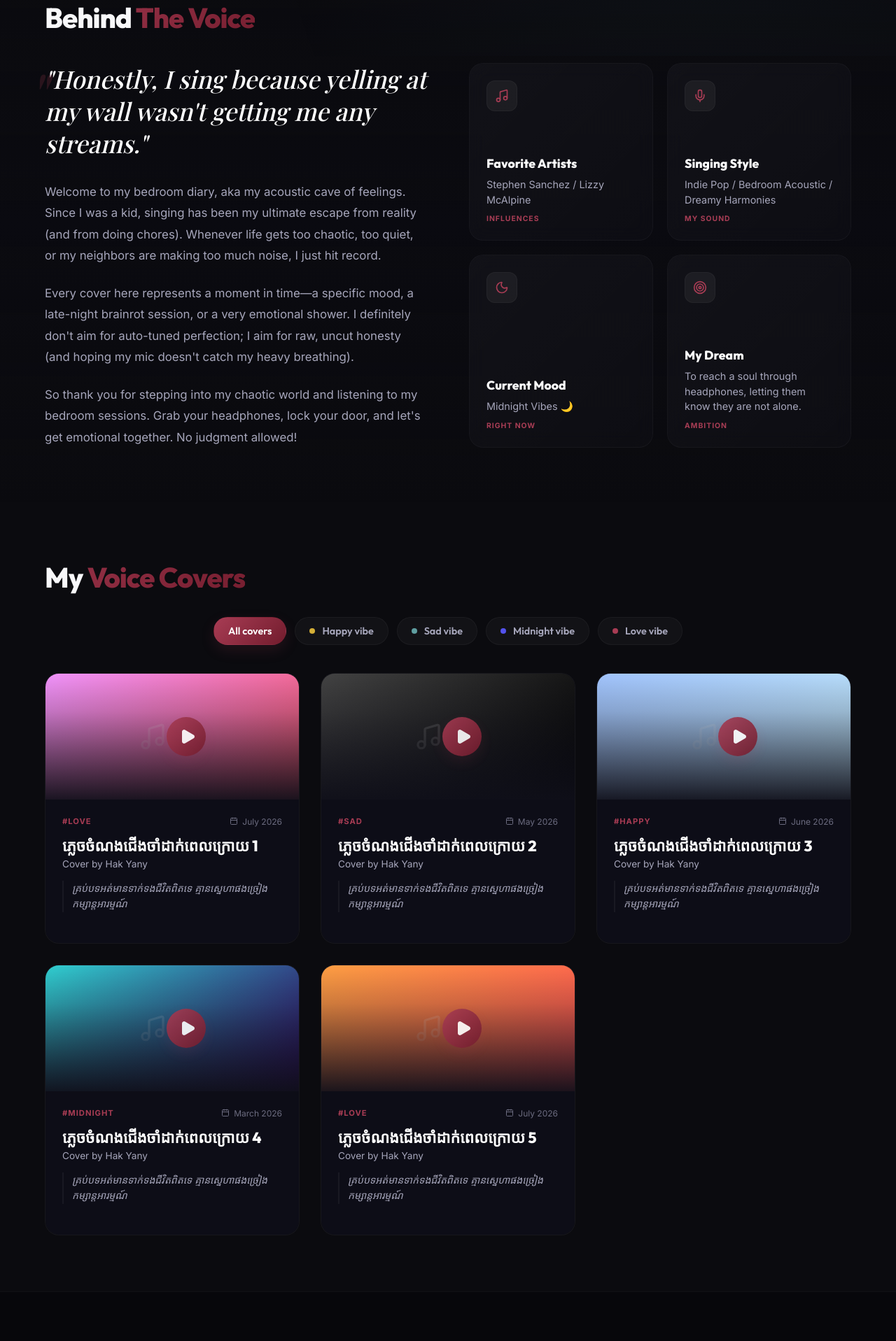
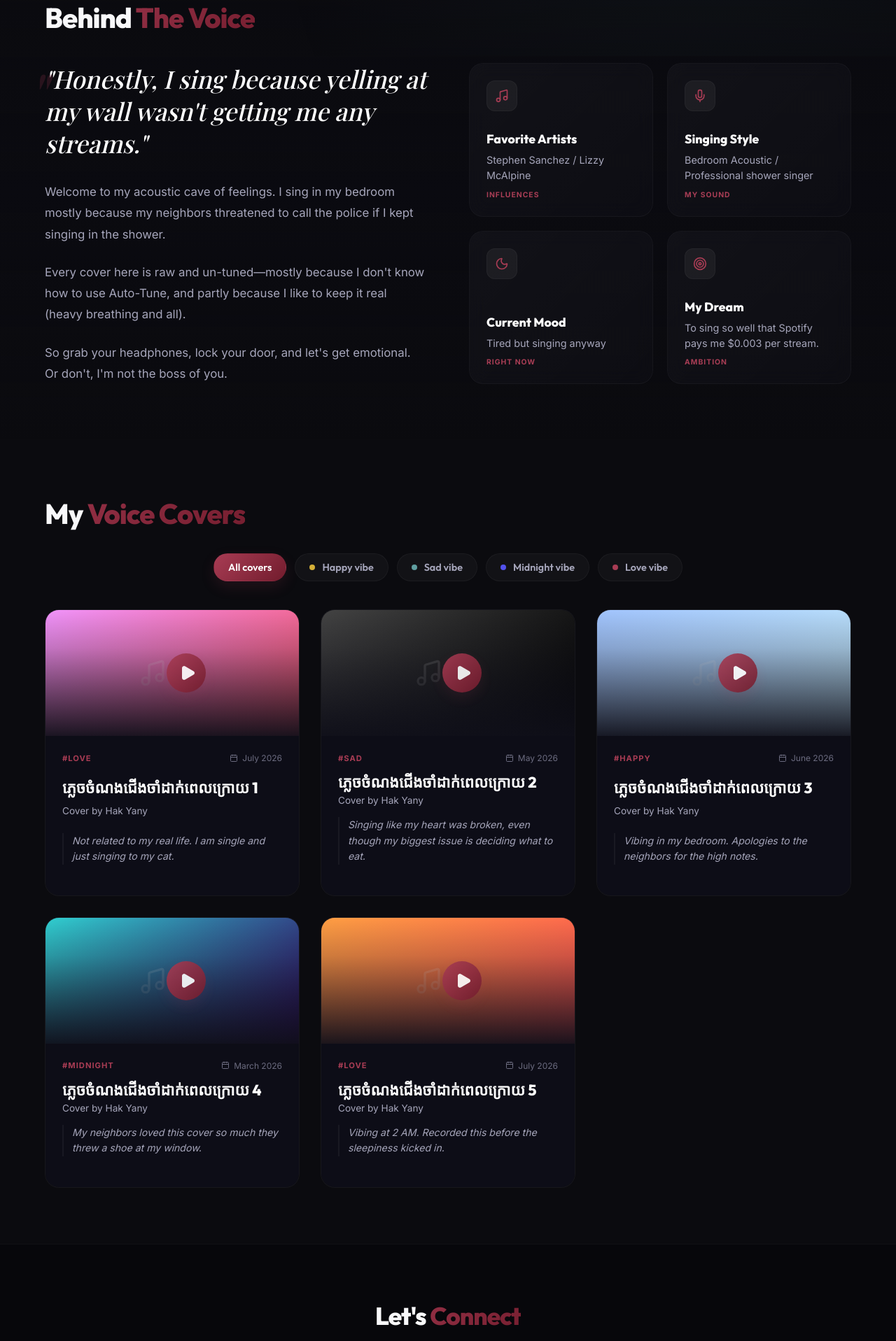
Before and after one commit to yanyHakDevUp/hak-yany-covers, a React (Vite) app: page / in a window 1280 px wide. Shown: the part 880-2797 px from the top of the page at 70% size. Built offline with nearby package versions, Linux system fonts and the light colour scheme; a web font is replaced by a local one.

Commit message:
feat: initialize core App structure, About page, and configuration data files

```diff
--- a/src/App.tsx
+++ b/src/App.tsx
@@ -107,16 +107,16 @@ const AppContent: React.FC = () => {
         <div className="container">
           <div className="footer-content">
             <h2 className="footer-title">
-              Let's <span className="grad-text">Connect 💌</span>
+              Let's <span className="grad-text">Connect</span>
             </h2>
 
             <p className="footer-subtitle" style={{ maxWidth: '600px', margin: '0 auto 24px auto', fontSize: '0.95rem', color: 'var(--text-gray)', lineHeight: '1.6' }}>
-              I am not a singer but I can sing. You can hire me haha, or contact me for coding and software development! XD
+              I am not a professional singer, but I am cheap. Hire me for covers or coding!
             </p>
 
             <div className="social-links-row">
               <a href={profile.tiktok} target="_blank" rel="noopener noreferrer" className="social-pill">
-                <span className="social-icon">🎵</span> TikTok
+                TikTok
               </a>
               <a href={profile.instagram} target="_blank" rel="noopener noreferrer" className="social-pill">
                 <svg xmlns="http://www.w3.org/2000/svg" width="18" height="18" viewBox="0 0 24 24" fill="none" stroke="currentColor" strokeWidth="2" strokeLinecap="round" strokeLinejoin="round" className="social-icon"><rect width="20" height="20" x="2" y="2" rx="5" ry="5"/><path d="M16 11.37A4 4 0 1 1 12.63 8 4 4 0 0 1 16 11.37z"/><line x1="17.5" x2="17.51" y1="6.5" y2="6.5"/></svg> Instagram
@@ -131,7 +131,7 @@ const AppContent: React.FC = () => {
 
             <div className="footer-credits">
               <p>Made with <Heart size={12} fill="var(--mood-primary)" color="transparent" style={{ display: 'inline-block', verticalAlign: 'middle', margin: '0 4px' }} /> by {profile.name} © {new Date().getFullYear()}</p>
-              <p style={{ color: 'var(--text-dim)', fontSize: '0.7rem', marginTop: '6px' }}>Try typing "yany" on your keyboard for a hidden diary melody! 🔑</p>
+              <p style={{ color: 'var(--text-dim)', fontSize: '0.7rem', marginTop: '6px' }}>Type "yany" on your keyboard for a secret melody.</p>
             </div>
           </div>
         </div>
--- a/src/components/About.tsx
+++ b/src/components/About.tsx
@@ -154,13 +154,13 @@ export const About: React.FC = () => {
               </div>
               <div className="story-text">
                 <p>
-                  Welcome to my bedroom diary, aka my acoustic cave of feelings. Since I was a kid, singing has been my ultimate escape from reality (and from doing chores). Whenever life gets too chaotic, too quiet, or my neighbors are making too much noise, I just hit record.
+                  Welcome to my acoustic cave of feelings. I sing in my bedroom mostly because my neighbors threatened to call the police if I kept singing in the shower.
                 </p>
                 <p>
-                  Every cover here represents a moment in time—a specific mood, a late-night brainrot session, or a very emotional shower. I definitely don't aim for auto-tuned perfection; I aim for raw, uncut honesty (and hoping my mic doesn't catch my heavy breathing).
+                  Every cover here is raw and un-tuned—mostly because I don't know how to use Auto-Tune, and partly because I like to keep it real (heavy breathing and all).
                 </p>
                 <p>
-                  So thank you for stepping into my chaotic world and listening to my bedroom sessions. Grab your headphones, lock your door, and let's get emotional together. No judgment allowed!
+                  So grab your headphones, lock your door, and let's get emotional. Or don't, I'm not the boss of you.
                 </p>
               </div>
             </div>
--- a/src/components/Navbar.tsx
+++ b/src/components/Navbar.tsx
@@ -174,8 +174,10 @@ export const Navbar: React.FC = () => {
           left: 0;
           width: 100vw;
           height: 100vh;
-          background: rgba(5, 5, 8, 0.95);
-          z-index: 999;
+          background: #0b0b0f;
+          backdrop-filter: blur(20px);
+          -webkit-backdrop-filter: blur(20px);
+          z-index: 1010;
           display: flex;
           flex-direction: column;
           align-items: center;
--- a/src/data/defaultCovers.ts
+++ b/src/data/defaultCovers.ts
@@ -19,7 +19,7 @@ export const defaultCovers: Cover[] = [
 [00:43.00] Heaven when I held her...
 [00:48.00] ✨ (Instrumental Outro)`,
     recordedDate: 'July 2026',
-    memory: 'គ្រប់បទអត់មានទាក់ទងជីវិតពិតទេ គ្មានស្នេហាផងច្រៀងកម្សាន្តអារម្មណ៍',
+    memory: 'Not related to my real life. I am single and just singing to my cat.',
     mood: 'love'
   },
   {
@@ -44,7 +44,7 @@ export const defaultCovers: Cover[] = [
 [00:47.00] 'Cause how could I ever love anybody else?
 [00:52.00] 💔 (Emotional Bridge)`,
     recordedDate: 'May 2026',
-    memory: 'គ្រប់បទអត់មានទាក់ទងជីវិតពិតទេ គ្មានស្នេហាផងច្រៀងកម្សាន្តអារម្មណ៍',
+    memory: 'Singing like my heart was broken, even though my biggest issue is deciding what to eat.',
     mood: 'sad'
   },
   {
@@ -71,7 +71,7 @@ export const defaultCovers: Cover[] = [
 [00:43.00] You know it's not the same...
 [00:47.00] ☀️ (Energetic Outro)`,
     recordedDate: 'June 2026',
-    memory: 'គ្រប់បទអត់មានទាក់ទងជីវិតពិតទេ គ្មានស្នេហាផងច្រៀងកម្សាន្តអារម្មណ៍',
+    memory: 'Vibing in my bedroom. Apologies to the neighbors for the high notes.',
     mood: 'happy'
   },
   {
@@ -93,7 +93,7 @@ export const defaultCovers: Cover[] = [
 [00:36.00] 🌃 (Screaming Saxophone Solo)
 [00:40.00] ...Midnight, the city is my home...`,
     recordedDate: 'March 2026',
-    memory: 'គ្រប់បទអត់មានទាក់ទងជីវិតពិតទេ គ្មានស្នេហាផងច្រៀងកម្សាន្តអារម្មណ៍',
+    memory: 'My neighbors loved this cover so much they threw a shoe at my window.',
     mood: 'midnight'
   },
   {
@@ -116,7 +116,7 @@ export const defaultCovers: Cover[] = [
 [00:51.00] And in your eyes, you're holding mine...
 [00:57.00] ❤️ (Romantic String Outro)`,
     recordedDate: 'July 2026',
-    memory: 'គ្រប់បទអត់មានទាក់ទងជីវិតពិតទេ គ្មានស្នេហាផងច្រៀងកម្សាន្តអារម្មណ៍',
+    memory: 'Vibing at 2 AM. Recorded this before the sleepiness kicked in.',
     mood: 'love'
   }
 ];
--- a/src/data/defaultProfile.ts
+++ b/src/data/defaultProfile.ts
@@ -3,14 +3,14 @@ import meAvatar from '../assets/me.jpg';
 
 export const defaultProfile: Profile = {
   name: 'Hak Yany',
-  introTitle: "Hi, I'm Hak Yany 🎤 I sing what I feel.",
-  introBio: "Welcome to my little space where I share my covers, memories, and emotions through music. Grab your headphones, take a seat, and let's feel together.",
+  introTitle: "Hi, I'm Hak Yany. I sing songs.",
+  introBio: "Welcome! I sing covers in my bedroom. I don't take requests unless they pay my rent.",
   avatar: meAvatar,
   favSong: 'ភ្លេចចំណងជើងចាំដាក់ពេលក្រោយ 1',
   favArtist: 'Stephen Sanchez / Lizzy McAlpine',
-  singingStyle: 'Indie Pop / Bedroom Acoustic / Dreamy Harmonies',
-  currentMood: 'Midnight Vibes 🌙',
-  myDream: 'To reach a soul through headphones, letting them know they are not alone.',
+  singingStyle: 'Bedroom Acoustic / Professional shower singer',
+  currentMood: 'Tired but singing anyway',
+  myDream: 'To sing so well that Spotify pays me $0.003 per stream.',
   tiktok: 'https://tiktok.com/@yany.sings',
   instagram: 'https://instagram.com/yany.feels',
   youtube: 'https://youtube.com/@yany.covers',
```
